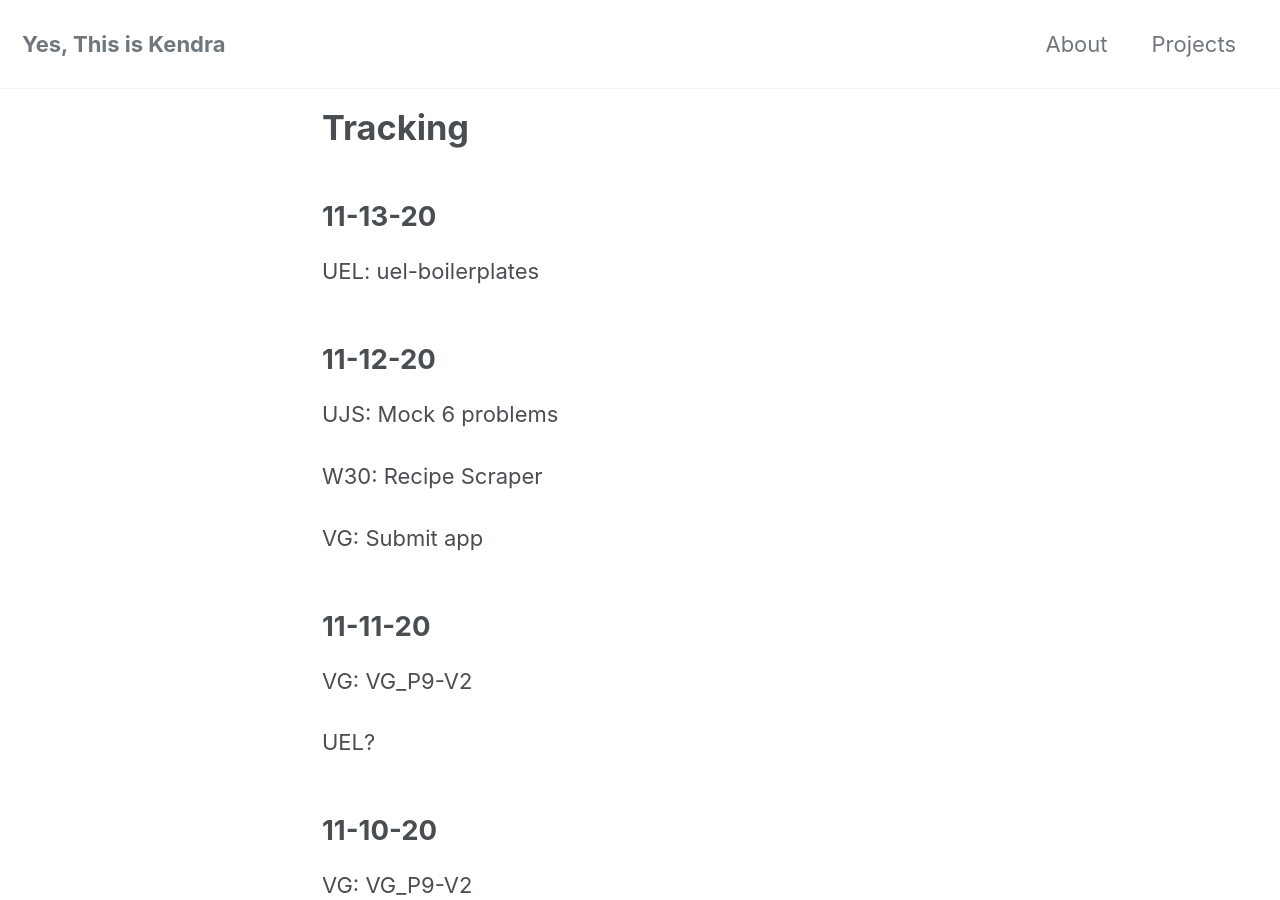
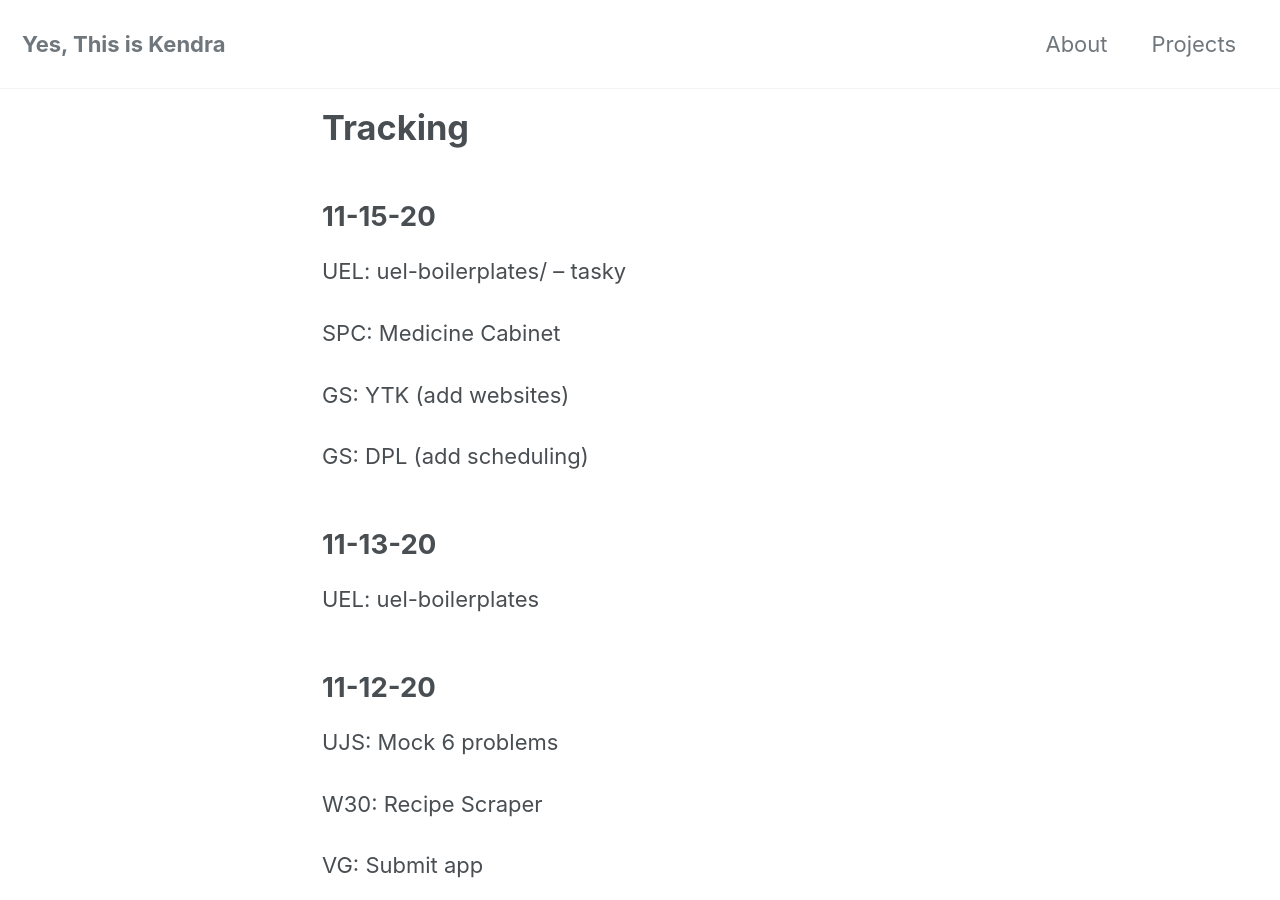
Before and after one commit to yesthisiskendra/yesthisiskendra.github.io, a Jekyll site: the page built from _pages/tracking.md, in a window 1280 px wide and 900 px high. Built offline with Jekyll 4.4.1, drawn with Linux system fonts in a browser that asks for light colours; cached includes are drawn as plain includes; nearby versions of some CDN libraries.

Commit message:
Add tracking

```diff
--- a/_pages/tracking.md
+++ b/_pages/tracking.md
@@ -3,6 +3,16 @@ layout: home
 title: "Tracking"
 permalink: /tracking/
 ---
+
+## 11-15-20
+
+UEL: uel-boilerplates/ -- tasky
+
+SPC: Medicine Cabinet
+
+GS: YTK (add websites)
+
+GS: DPL (add scheduling)
 
 ## 11-13-20
 
```
